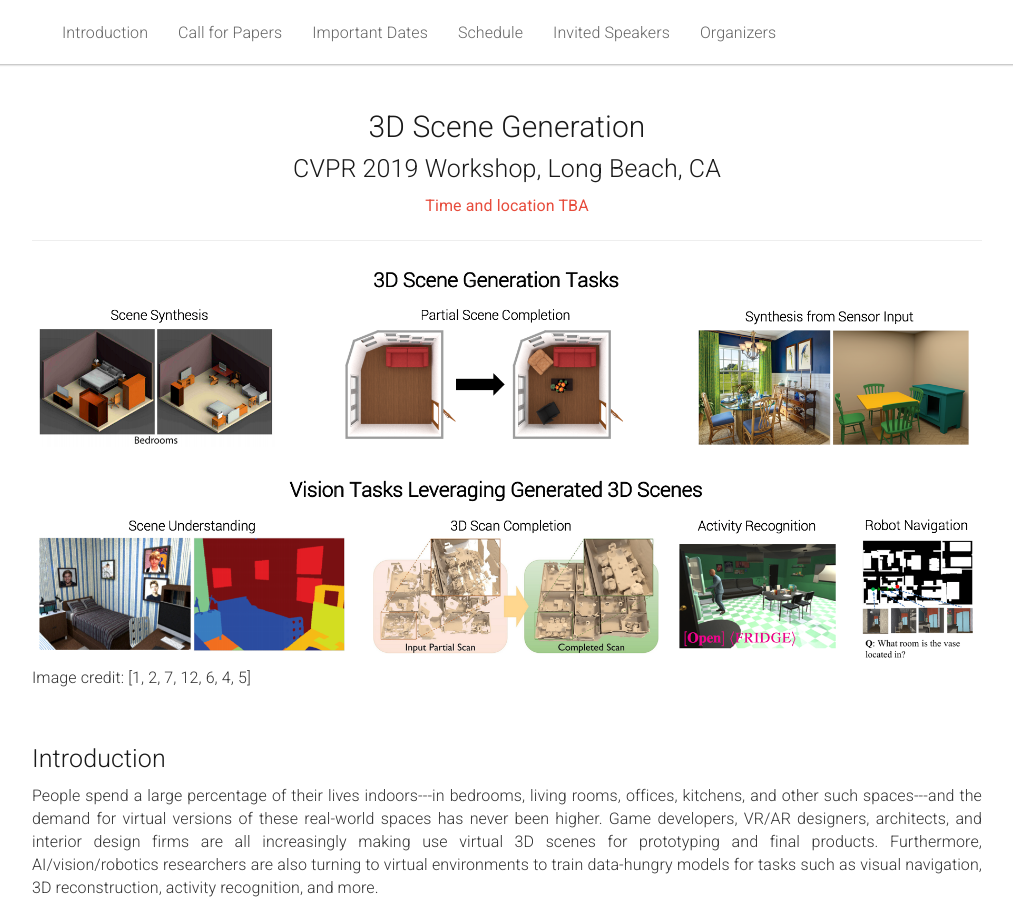
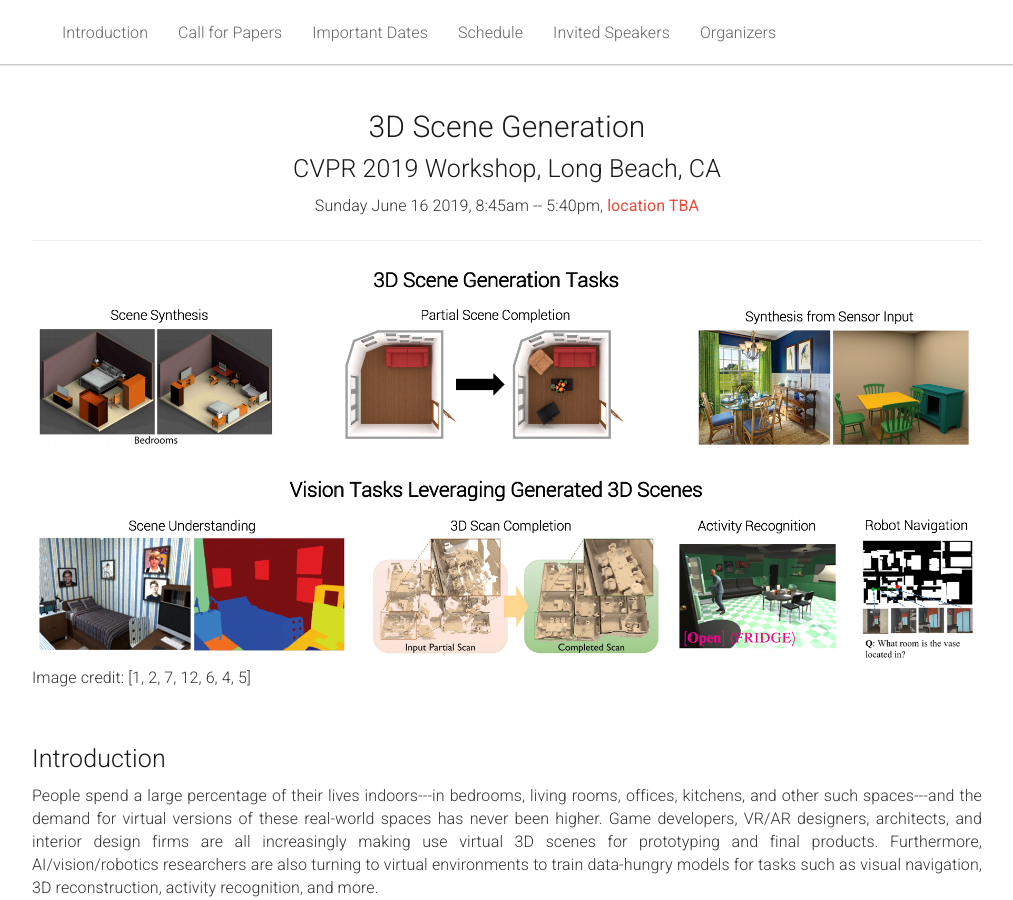
Before and after one commit to 3dscenegen/3dscenegen.github.io, a Jekyll site: the page built from _pages/home.md, in a window 1280 px wide and 900 px high. Shown: the whole window, without its empty margins (133-1146 px from the left). Built offline with Jekyll 4.4.1, drawn with Linux system fonts in a browser that asks for light colours.

Commit message:
Add date + time, add description.txt

```diff
--- a/_pages/home.md
+++ b/_pages/home.md
@@ -15,7 +15,8 @@ acknowledgements: ""
   <div class="col-xs-12">
     <center><h1>3D Scene Generation</h1></center>
     <center><h2>CVPR 2019 Workshop, Long Beach, CA</h2></center>
-    <center><span style="color:#e74c3c;font-weight:400;">Time and location TBA</span></center>
+    <!-- <center><span style="color:#e74c3c;font-weight:400;">Time and location TBA</span></center> -->
+    <center>Sunday June 16 2019, 8:45am -- 5:40pm, <span style="color:#e74c3c;font-weight:400;">location TBA</span></center>
   </div>
 </div>
 
--- /dev/null
+++ b/description.txt
@@ -0,0 +1,5 @@
+People spend a large percentage of their lives indoors---in bedrooms, living rooms, offices, kitchens, etc.---and the demand for virtual versions of these real-world spaces has never been higher. Game developers, VR/AR designers, architects, and interior design firms all increasingly use virtual 3D scenes for prototyping and final products. Furthermore, AI/vision/robotics researchers are also turning to virtual environments to train data-hungry models for visual navigation, 3D reconstruction, activity recognition, and more.
+
+As the vision community turns from passive internet-images-based vision tasks to applications such as the ones listed above, the need for virtual 3D environments becomes critical. The community has recently benefited from large scale datasets of both synthetic 3D environments and reconstructions of real spaces, as well as 3D simulation frameworks for studying embodied agents. While these existing datasets are valuable, they are also finite in size and don't adapt to the needs of different vision tasks. To enable large-scale embodied visual learning in 3D environments, we must go beyond static datasets and instead pursue the automatic synthesis of novel, task-relevant virtual environments.
+
+In this workshop, we aim to bring together researchers working on automatic generation of 3D environments for computer vision research with researchers who use 3D environment data for computer vision tasks. We define "generation of 3D environments" to include methods that generate 3D scenes from sensory inputs (e.g. images) or from high-level specifications (e.g. "a chic apartment for two people"). Vision tasks that consume such data include automatic scene classification and segmentation, 3D reconstruction, human activity recognition, robotic visual navigation, and more.
```
